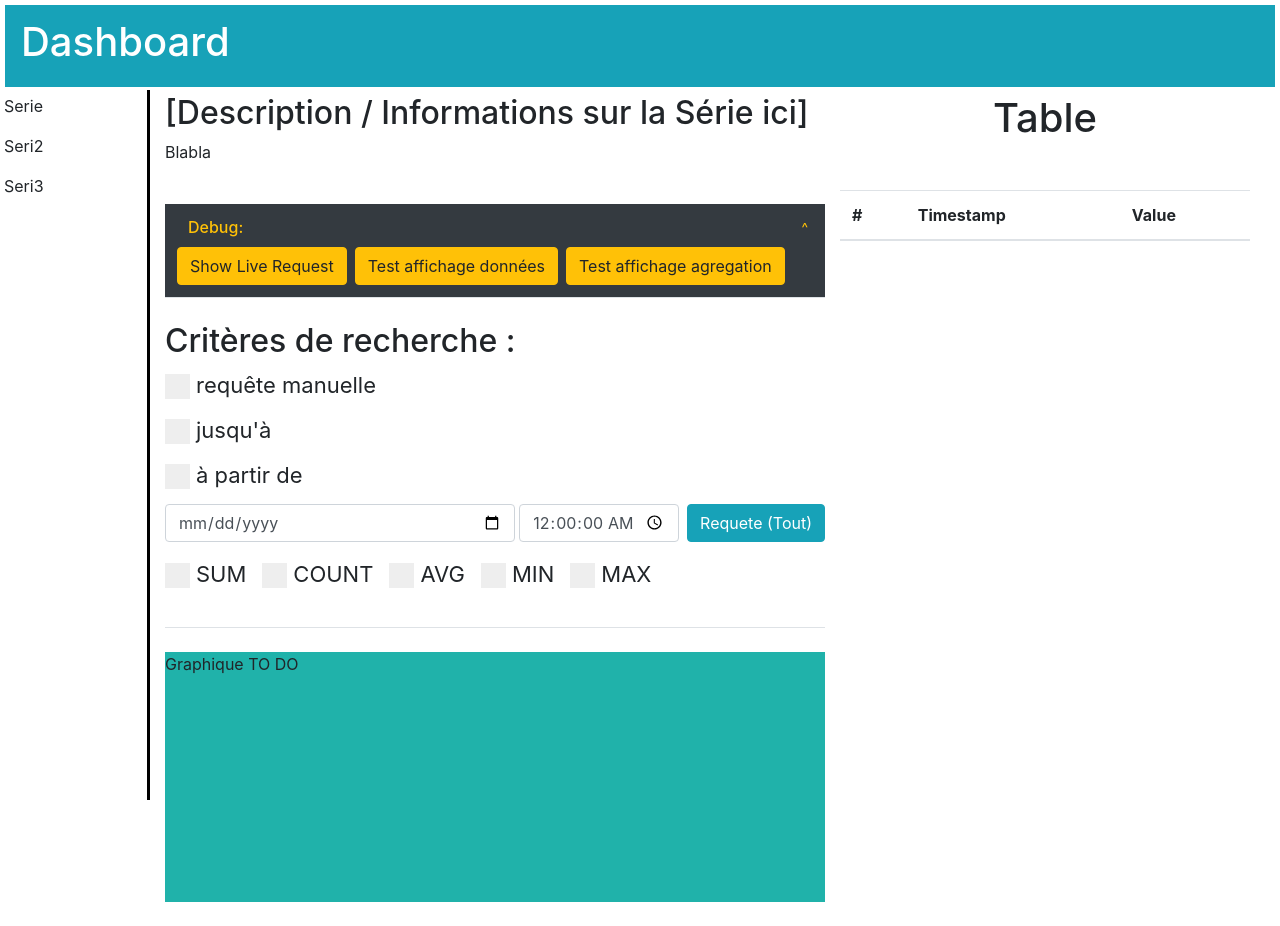
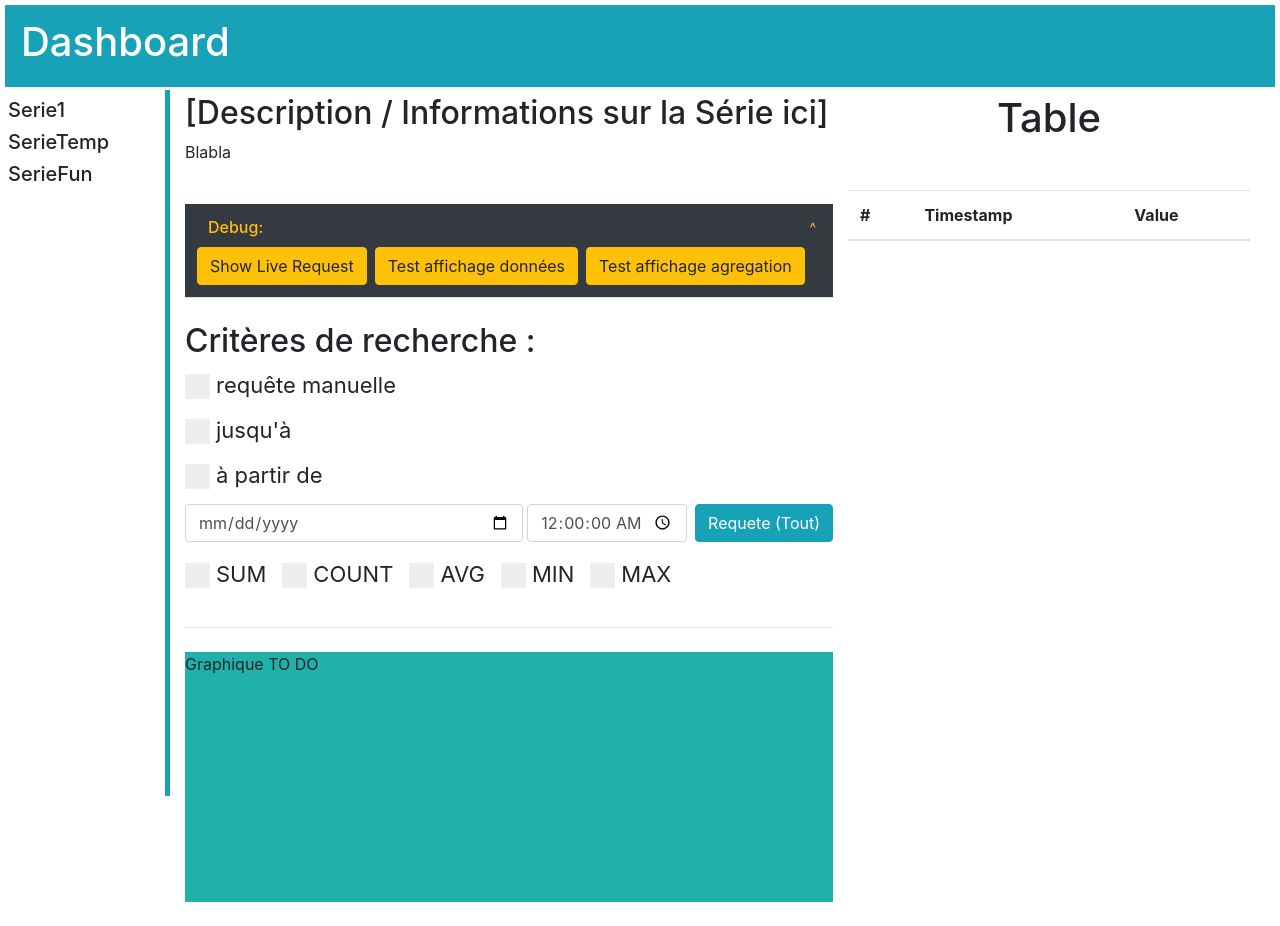
Before and after one commit to PierreTSE/2020-BDD-dashboard, a Vue app: page / in a window 1280 px wide. Built offline with nearby package versions, Linux system fonts and the light colour scheme.

Commit message:
Fix de la SideBar

```diff
--- a/src/App.vue
+++ b/src/App.vue
@@ -5,7 +5,7 @@
     <MyHeader :series="series" />  <!-- Barre d'entete en haut -->
 
     <div class="d-flex container-fluid">
-      <MySidebar />  <!-- Barre de navigation à gauche -->
+      <MySidebar :series="series" />  <!-- Barre de navigation à gauche -->
       <div id="page-content">
         <div id="content-left">
           <InfoSerie />
@@ -22,6 +22,7 @@
               <button id="DEBUG_Agreg" class="btn btn-warning m-1" @click="on_DEBUG_Agreg_press()">Test affichage agregation</button>
             </div>
           </div>
+
           <RequestForm ref="requestForm"/>
           <MyGraph />
         </div>
@@ -48,7 +49,11 @@ export default {
   name: "App",
   data() {
     return {
-      series: ["Serie1", "TemparaturesLyon", "Serie3"],
+      series: [
+        {"name": "Serie1", "type":"int64"},
+        {"name": "SerieTemp", "type":"float32"},
+        {"name": "SerieFun", "type":"int32"},
+      ],
       showDebug: true,
     }
   },
@@ -111,7 +116,7 @@ export default {
 <style scoped>
 #page-content {
   padding-top: 70px;  /* Meme valeur que le height de MyHeader */
-  padding-left: 150px;  /* Meme valeur que le width du Sidebar */
+  padding-left: 170px;  /* Meme valeur que le width du Sidebar */
   min-width: 0;
   width: 100%;
 }
--- a/src/components/MyHeader.vue
+++ b/src/components/MyHeader.vue
@@ -6,7 +6,7 @@
         <b-navbar-toggle target="nav-collapse"></b-navbar-toggle>
         <b-collapse id="nav-collapse" class="my-menu" style="width:100%">
           <b-navbar-nav >
-            <b-nav-item href="#" v-for="(item,index) in series" :key="index">{{item}}</b-nav-item>
+            <b-nav-item href="#" v-for="(s,index) in series" :key="index">{{s.name}}</b-nav-item>
           </b-navbar-nav>
         </b-collapse>
       </b-navbar>
@@ -19,9 +19,9 @@
   export default  {
     name: 'MyHeader',
     props: ["series"],  // Data from parent
-    mounted () {
 
-    },
+    mounted () {},
+
     data () {
       return {
       }
@@ -45,6 +45,7 @@ header {
   background-color: #fff;
   padding: 5px;
   /* border-bottom: 3px solid black; */
+  z-index: 10;
 }
 @media only screen and (min-width: 1200px) {
   .my-menu {
--- a/src/components/MySidebar.vue
+++ b/src/components/MySidebar.vue
@@ -1,9 +1,7 @@
 <template lang="html">
 
-  <nav class="p-1 d-none d-xl-block" id="sidebar-wrapper">
-    <p>Serie</p>
-    <p>Seri2</p>
-    <p>Seri3</p>
+  <nav class="p-2 mb-1 d-none d-xl-block border-right border-info" id="sidebar-wrapper">
+    <p class="h5" v-for="(s,index) in series" :key="index">{{s.name}}</p>
   </nav>
 
 </template>
@@ -11,14 +9,12 @@
 <script lang="js">
   export default  {
     name: 'MySidebar',
-    props: [],
-    mounted () {
+    props: ["series"],  // Data from parent
 
-    },
+    mounted () {},
+
     data () {
-      return {
-
-      }
+      return {}
     },
     methods: {
 
@@ -31,7 +27,7 @@
 
 <style>
 #sidebar-wrapper {
-  width: 150px;  /* Meme valeur que le padding-left div#page-content */
+  width: 170px;  /* Meme valeur que le padding-left div#page-content */
   position: fixed;
   top: 90px;  /* Meme valeur que 'height' de MyHeader */
   left: 0;
@@ -40,6 +36,6 @@
   /*min-height: 100vh;  /* Occupe tout l'ecran */
   /*margin-bottom: -70px; /* Compense l'offset vertical a cause de l'entete */
   padding-right: 20px;
-  border-right: 3px solid black;
+  border-width: 5px!important;
 }
 </style>
```
